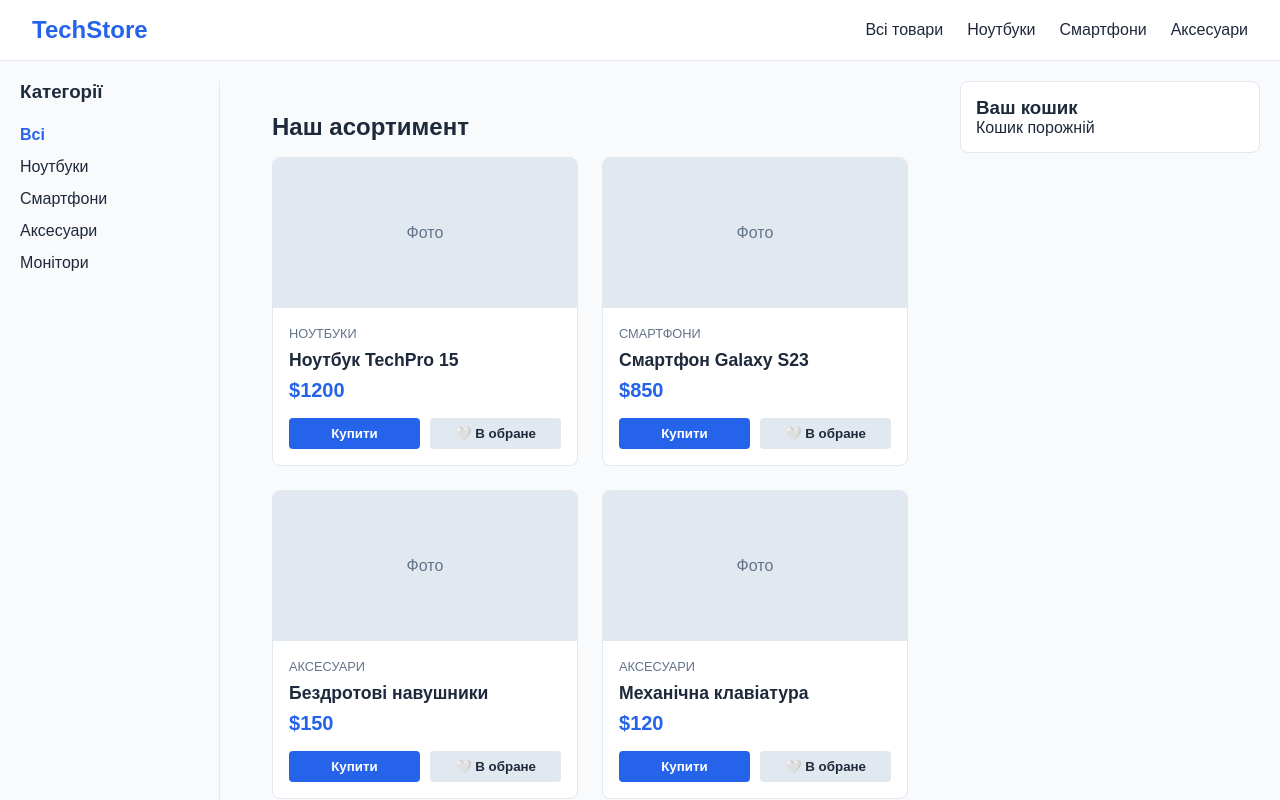
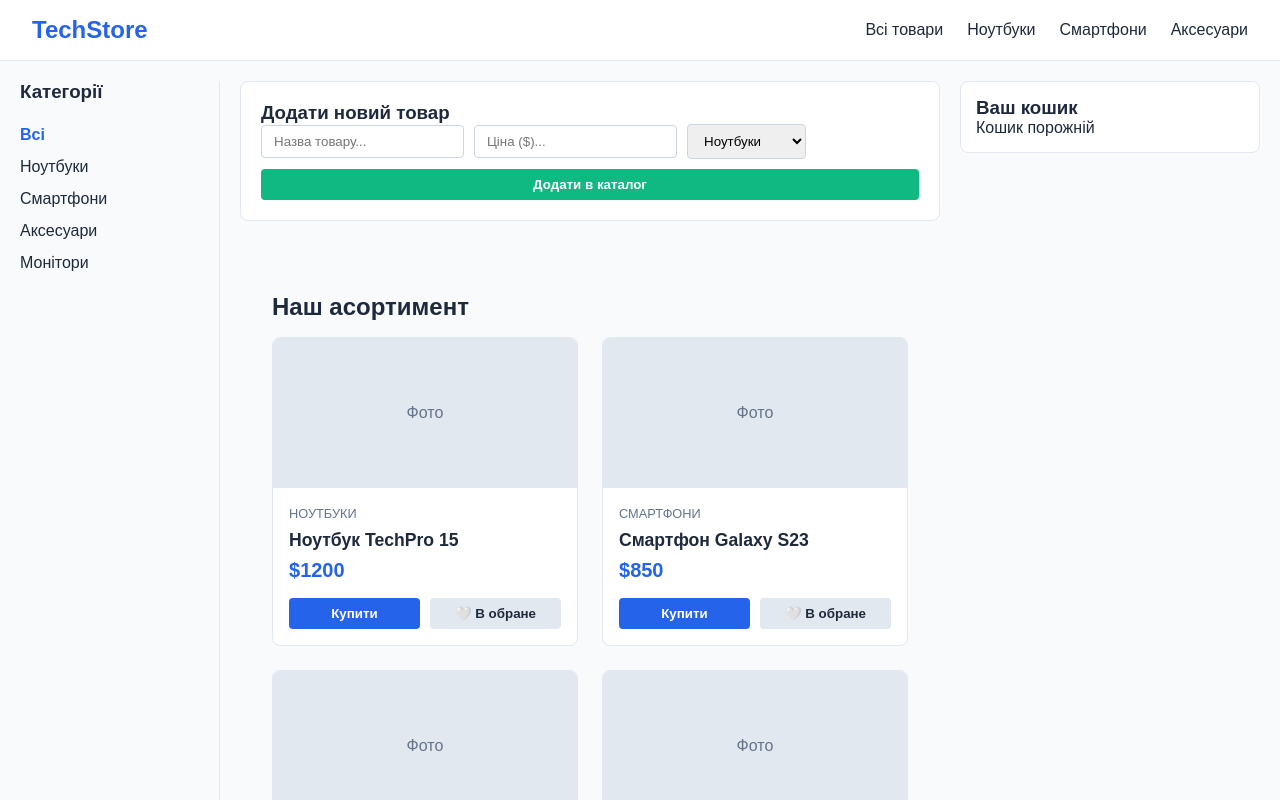
Before and after one commit to klim912/LR_1, a React (Vite) app: page / in a window 1280 px wide. Shown: the top 800 px of the page. Built offline with nearby package versions, Linux system fonts and the light colour scheme.

Commit message:
feat: implement controlled AddProductForm with state updates

```diff
--- a/src/App.jsx
+++ b/src/App.jsx
@@ -4,6 +4,7 @@ import MainContent from "./components/MainContent/MainContent";
 import Cart from "./components/Cart/Cart";
 import Footer from "./components/Footer/Footer";
 import Sidebar from "./components/Sidebar/Sidebar";
+import AddProductForm from "./components/AddProductForm/AddProductForm";
 import "./styles/global.css";
 
 const PRODUCTS = [
@@ -63,6 +64,10 @@ function App() {
     );
   };
 
+  const handleAddProduct = (newProduct) => {
+    setProducts(prev => [...prev, newProduct]);
+  };
+
   return (
     <>
       <div className="app-container">
@@ -79,11 +84,16 @@ function App() {
           onSelectCategory={setCurrentCategory}
         />
 
-          <MainContent
-            allProducts={filteredProducts}
-            onAddToCart={addToCart}
-            onToggleFavorite={handleToggleFavorite}
-          />
+          <div className="content-area" style={{ flex: 1, display: "flex", flexDirection: "column", gap: "20px" }}>
+            <AddProductForm onAddProduct={handleAddProduct} />
+
+            <MainContent
+              allProducts={filteredProducts}
+              onAddToCart={addToCart}
+              onToggleFavorite={handleToggleFavorite}
+            />
+          </div>
+
           <Cart
             items={cartItems}
             onUpdate={updateCount}
--- /dev/null
+++ b/src/components/AddProductForm/AddProductForm.css
@@ -0,0 +1,36 @@
+.form-container {
+  background: white;
+  padding: 20px;
+  border-radius: 8px;
+  border: 1px solid #e2e8f0;
+  margin-bottom: 20px;
+}
+
+.add-product-form {
+  display: flex;
+  gap: 10px;
+  align-items: center;
+  flex-wrap: wrap;
+}
+
+.add-product-form input,
+.add-product-form select {
+  padding: 8px 12px;
+  border: 1px solid #cbd5e1;
+  border-radius: 4px;
+  outline: none;
+}
+
+.submit-btn {
+  background-color: #10b981;
+  color: white;
+  padding: 8px 16px;
+  border: none;
+  border-radius: 4px;
+  cursor: pointer;
+  transition: background 0.2s;
+}
+
+.submit-btn:hover {
+  background-color: #059669;
+}
--- /dev/null
+++ b/src/components/AddProductForm/AddProductForm.jsx
@@ -0,0 +1,64 @@
+import React, { useState } from 'react';
+import './AddProductForm.css';
+
+const AddProductForm = ({ onAddProduct }) => {
+  // Керовані стани для полів форми
+  const [name, setName] = useState('');
+  const [price, setPrice] = useState('');
+  const [category, setCategory] = useState('Ноутбуки');
+
+  const handleSubmit = (e) => {
+    e.preventDefault();
+
+    if (!name.trim()) {
+      alert('Будь ласка, введіть коректну назву товару!');
+      return;
+    }
+
+    const newProduct = {
+      id: Date.now(),
+      name: name.trim(),
+      price: Number(price) || 0,
+      category: category,
+      isFavorite: false
+    };
+
+    onAddProduct(newProduct);
+
+    setName('');
+    setPrice('');
+    setCategory('Ноутбуки');
+  };
+
+  return (
+    <div className="form-container">
+      <h3>Додати новий товар</h3>
+      <form onSubmit={handleSubmit} className="add-product-form">
+        <input
+          type="text"
+          placeholder="Назва товару..."
+          value={name}
+          onChange={(e) => setName(e.target.value)}
+        />
+
+        <input
+          type="number"
+          placeholder="Ціна ($)..."
+          value={price}
+          onChange={(e) => setPrice(e.target.value)}
+        />
+
+        <select value={category} onChange={(e) => setCategory(e.target.value)}>
+          <option value="Ноутбуки">Ноутбуки</option>
+          <option value="Смартфони">Смартфони</option>
+          <option value="Аксесуари">Аксесуари</option>
+          <option value="Монітори">Монітори</option>
+        </select>
+
+        <button type="submit" className="submit-btn">Додати в каталог</button>
+      </form>
+    </div>
+  );
+};
+
+export default AddProductForm;
```
